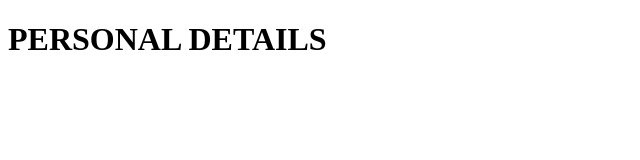
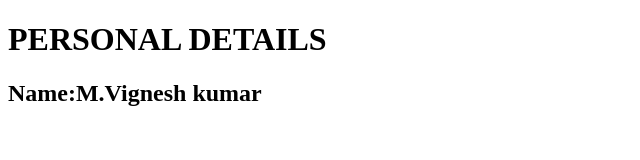
Before and after one commit to vigneshkumar111/task_1, a plain HTML site: page index.html in a window 1280 px wide. Shown: the whole page, without its empty margins (0-640 px from the left). Drawn offline with Linux system fonts and the light colour scheme.

Commit message:
index.html

```diff
--- a/index.html
+++ b/index.html
@@ -7,5 +7,6 @@
 </head>
 <body>
     <h1>PERSONAL DETAILS</h1>
+    <h2> Name:M.Vignesh kumar</h2>
 </body>
 </html>
```
